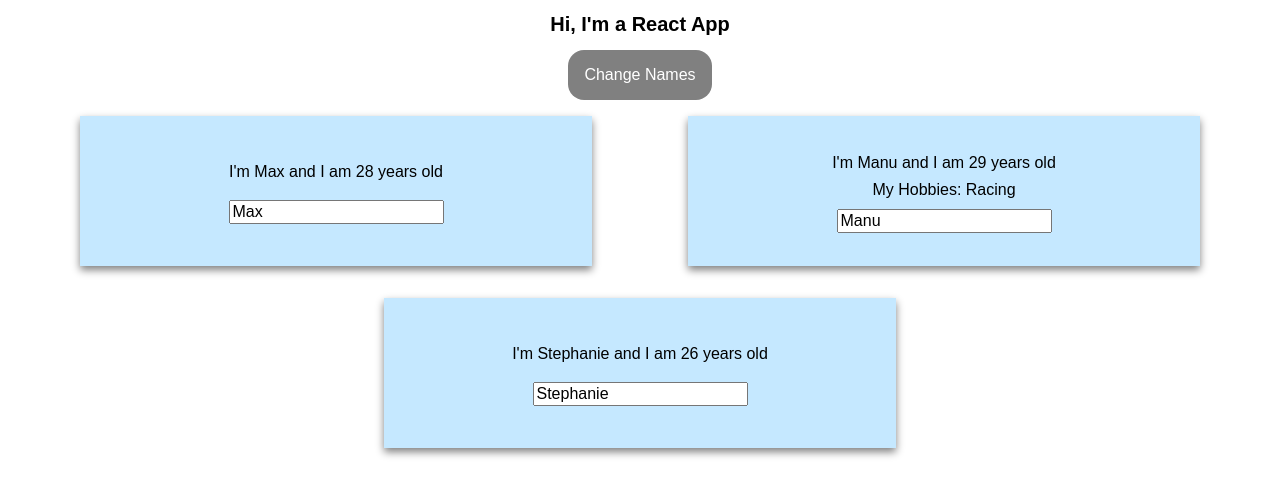
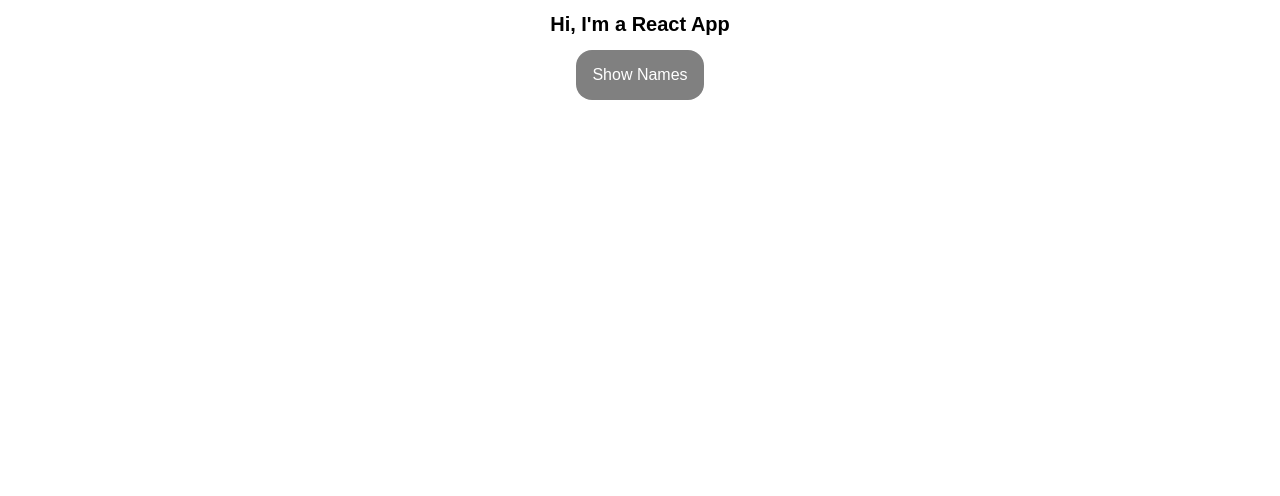
Before and after one commit to MatthiasBakken/react-complete-guide, a React (Create React App) app: page / in a window 1280 px wide. Shown: the top 496 px of the page. Built offline with nearby package versions, Linux system fonts and the light colour scheme.

Commit message:
working with conditionals

```diff
--- a/src/App.css
+++ b/src/App.css
@@ -16,3 +16,7 @@ button:hover {
   box-shadow: 0 4px 8px gray;
   text-shadow: 0 2px 4px black;
 }
+
+button:focus {
+  outline: none;
+}
--- a/src/App.js
+++ b/src/App.js
@@ -9,7 +9,8 @@ class App extends Component {
       { name: "Max", age: 28 },
       { name: "Manu", age: 29 },
       { name: "Stephanie", age: 26 }
-    ]
+    ],
+    showPersons: false
   }
 
   handleChangeNames = (newName) => {
@@ -32,14 +33,25 @@ class App extends Component {
     })
   }
 
+  togglePersonsHandler = () => {
+    this.setState({ showPersons: !this.state.showPersons })
+  }
+
 
 
   render() {
     return (
       <div className="App">
         <h1>Hi, I'm a React App</h1>
-        <button onClick={() => this.handleChangeNames("Maximilian")} >Change Names</button>
-        <div className="Person-Container">
+        <button
+          onClick={this.togglePersonsHandler}
+        >
+          Show Names
+        </button>
+        { this.state.showPersons ?
+        <div
+          className="Person-Container"
+        >
           <Person
             name={this.state.persons[0].name}
             age={this.state.persons[0].age}
@@ -55,7 +67,8 @@ class App extends Component {
             name={this.state.persons[2].name}
             age={this.state.persons[2].age}
           />
-        </div>
+        </div> : null
+        }
       </div>
     );
   }
```
